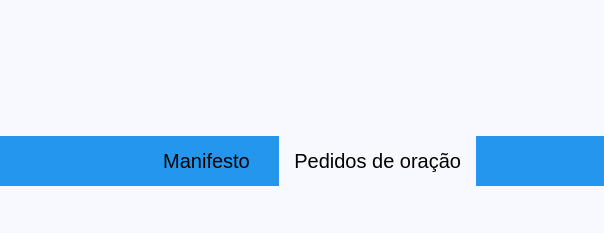
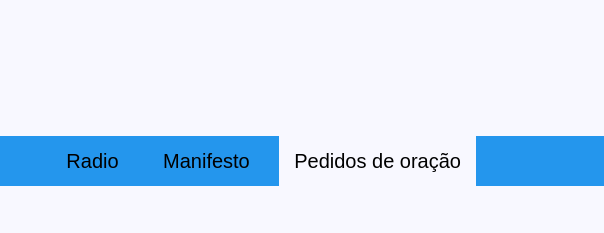
Before and after one commit to JacoBruno/teste-git, a plain HTML site: page index.html in a window 1280 px wide. Shown: the top 233 px of the page, 676-1280 px from the left. Drawn offline with Linux system fonts and the light colour scheme; a web font is replaced by a local one.

Commit message:
Adionado opção radio menu especial

```diff
--- a/index.html
+++ b/index.html
@@ -28,6 +28,7 @@
 						<li><a href="">Documentarios</a></li>
 					</ul>
 					<ul class="menu-especial">
+						<li><a href="">Radio</a></li>
 						<li><a href="">Manifesto</a></li>
 						<li><a href="pedidos.html">Pedidos de oração</a></li>
 					</ul>
```
